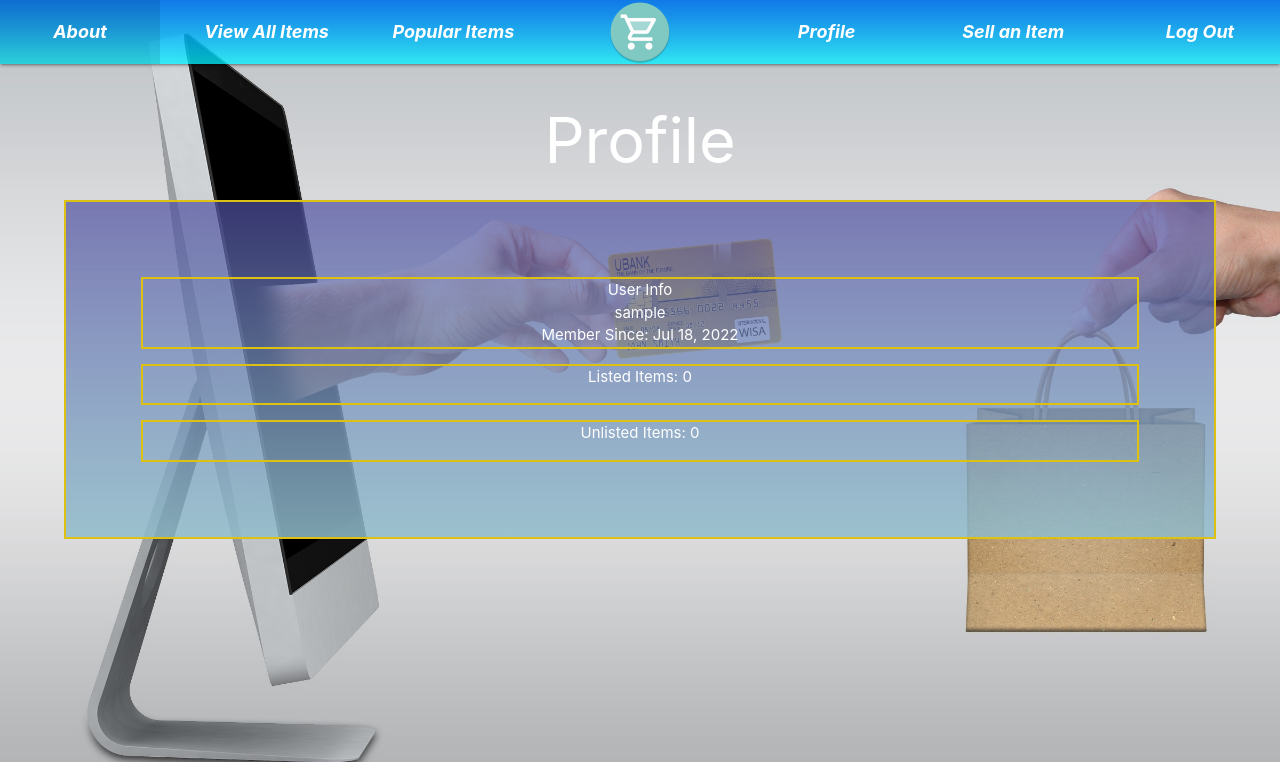
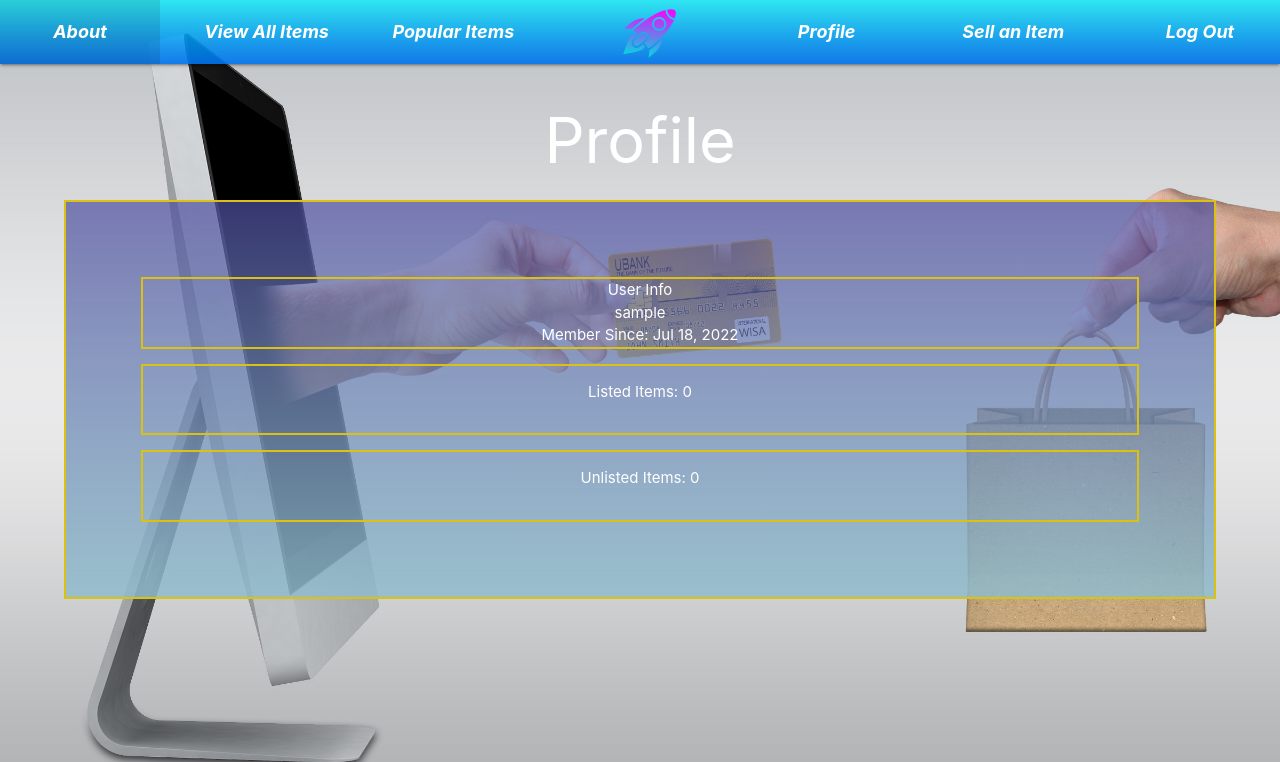
Before and after one commit to liloby/rokitshop, a Django app: page /profile/ in a window 1280 px wide. Shown: the top 762 px of the page. Run offline with Django 4.2, Linux system fonts and the light colour scheme; the visitor is signed in with stand-in values (Sample User, id 1); data that the repository does not hold is empty.

Commit message:
update logo and profile spacing

```diff
--- a/main_app/static/css/style.css
+++ b/main_app/static/css/style.css
@@ -21,7 +25,7 @@ footer.page-footer {
 }
 
 .nav-wrapper, nav {
-    background: linear-gradient(0deg, rgba(0, 242, 255, 0.5), rgba(0, 114, 235, 0.7));
+    background: linear-gradient(0deg, rgba(0, 114, 235, 0.7), rgba(0, 242, 255, 0.5));
 }
 
 .page-footer {
@@ -60,6 +64,7 @@ footer.page-footer {
     border: 2px solid rgb(220, 193, 19);
     text-align: center;
     color: white;
+    padding: 1rem;
 }
 
 .unlisted-container {
@@ -67,6 +72,7 @@ footer.page-footer {
     border: 2px solid rgb(220, 193, 19);
     text-align: center;
     color: white;
+    padding: 1rem;
 }
 
 h1 {
@@ -81,25 +87,25 @@ h1 {
 
 .profile-listed-item {
     border: 1px solid rgb(26, 255, 0);
-    margin-left: 1rem;
     margin-top: 1rem;
 }
 
 .profile-listed-item-container {
     display: grid;
     grid-template-columns: repeat(3, 1fr);
+    gap: 1rem;
     margin-bottom: 1rem;
 }
 
 .profile-unlisted-item {
     border: 1px solid red;
-    margin-left: 1rem;
     margin-top: 1rem;
 }
 
 .profile-unlisted-item-container {
     display: grid;
     grid-template-columns: repeat(3, 1fr);
+    gap: 1rem;
     margin-bottom: 1rem;
 }
 
--- a/main_app/templates/base.html
+++ b/main_app/templates/base.html
@@ -20,7 +20,7 @@
                     <li class="right"><a href="">Popular Items</a></li>
                     <li class="logo-center">
                         <a href="{% url 'home' %}">
-                        <img src="{% static 'images/ShopLogo.png' %}" width="64px" alt="">
+                        <img class="rocket-logo" src="{% static 'images/launch.png' %}" width="80px" alt="">
                     </a>
                     </li>
                 {% if user.is_authenticated %}
--- a/main_app/views.py
+++ b/main_app/views.py
@@ -60,7 +60,7 @@ class ItemDelete(DeleteView):
 
 class ItemUpdate(UpdateView):
   model = Item
-  fields = ['name', 'description']
+  fields = ['name', 'description', 'quantity']
 
 def items_detail(request, item_id):
   item = Item.objects.get(id=item_id)
```
Also changed, not shown: other parts of main_app/static/css/style.css (+4 -0 lines), main_app/static/images/launch.png (added), main_app/static/images/rocket.png (added).
